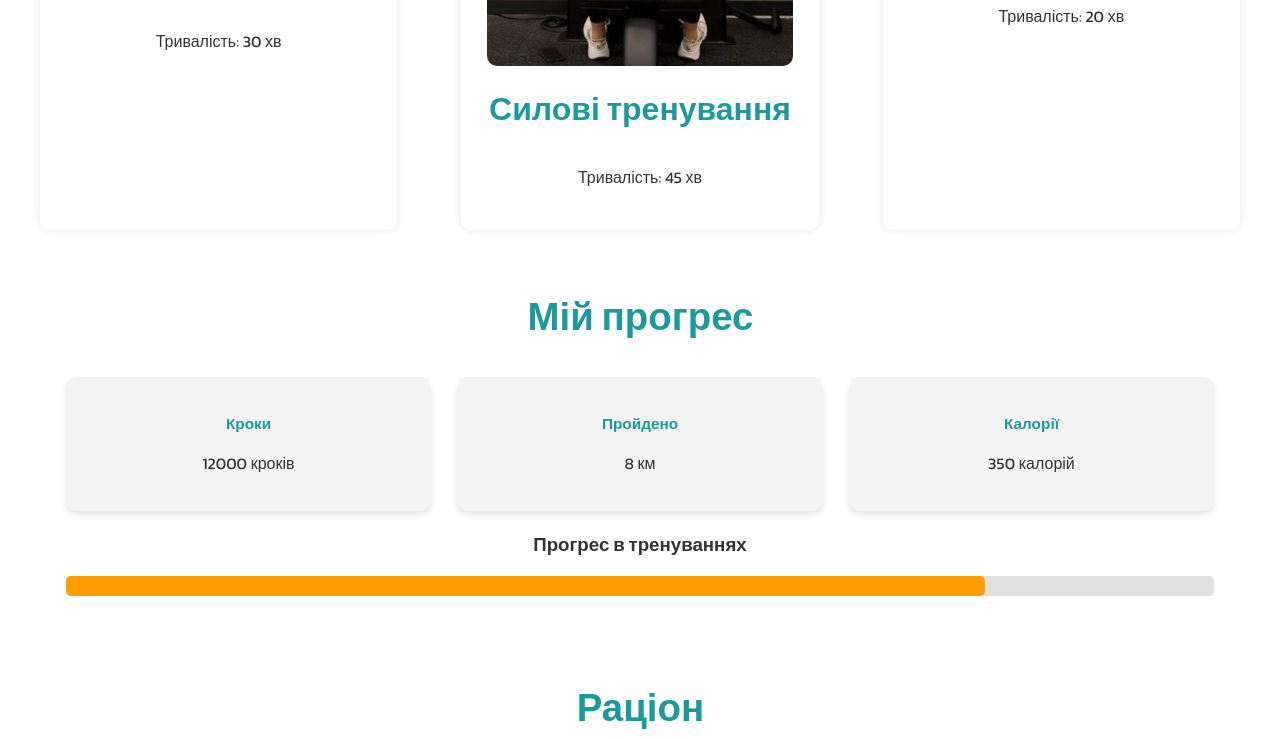
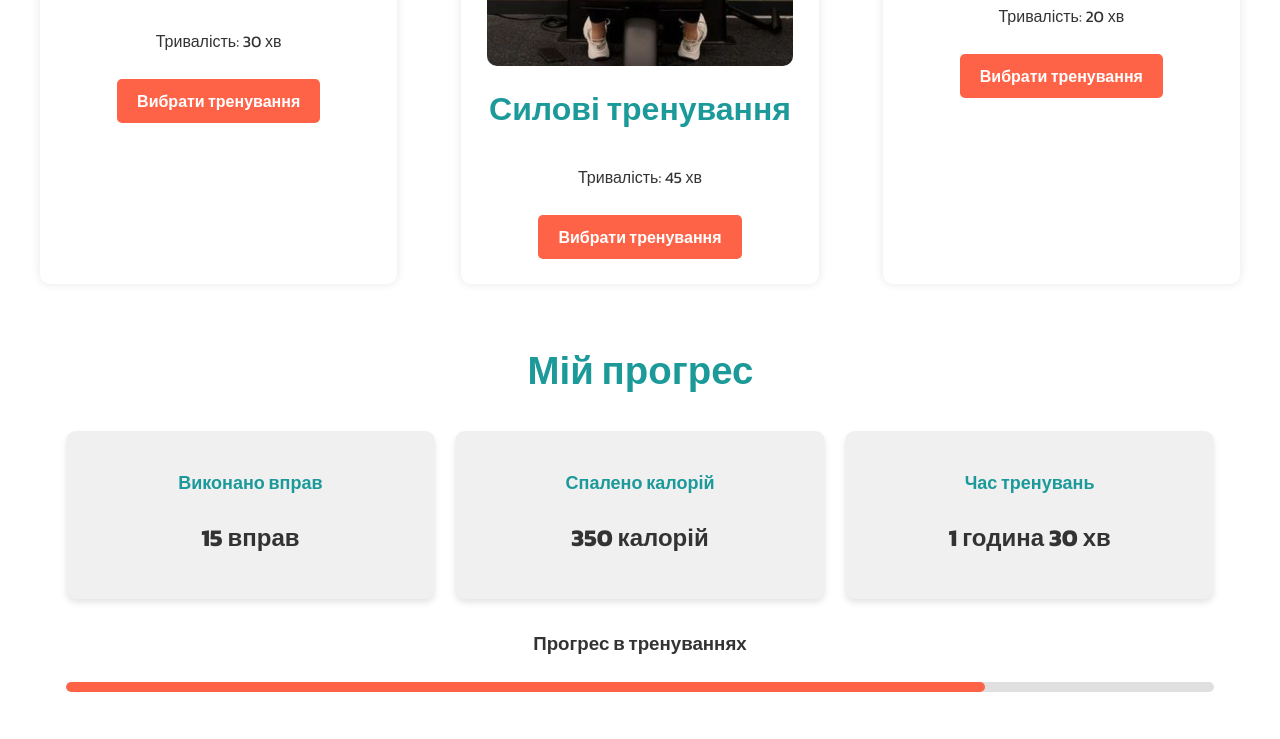
Before and after one commit to decalcoomania/RoksolanaYadzhak_lab1, a plain HTML site: page index.html in a window 1280 px wide. Shown: the part 1612-2351 px from the top of the page. Drawn offline with Linux system fonts and the light colour scheme; a web font is replaced by a local one.

Commit message:
правки2

```diff
--- a/index.html
+++ b/index.html
@@ -43,6 +43,7 @@
                         <img src="cardio1.jpg" alt="Кардіо тренування">
                         <h3>Кардіо тренування</h3>
                         <p>Тривалість: 30 хв</p>
+                        <a href="#" class="select-button">Вибрати тренування</a>
                     </div>
 
                     <!-- Картка 2: Силові вправи -->
@@ -50,6 +51,7 @@
                         <img src="gym.jpg" alt="Силові тренування">
                         <h3>Силові тренування</h3>
                         <p>Тривалість: 45 хв</p>
+                        <a href="#" class="select-button">Вибрати тренування</a>
                     </div>
 
                     <!-- Картка 3: Розтяжка -->
@@ -57,7 +59,9 @@
                         <img src="zastavka.jpg" alt="Розтяжка">
                         <h3>Розтяжка</h3>
                         <p>Тривалість: 20 хв</p>
+                        <a href="#" class="select-button">Вибрати тренування</a>
                     </div>
+
                 </div>
             </section>
 
@@ -65,19 +69,23 @@
             <section class="progress">
                 <h2>Мій прогрес</h2>
                 <div class="progress-statistics">
+                    <!-- Картка 1: Виконано вправ -->
                     <div class="stat-card">
-                        <h3>Кроки</h3>
-                        <p>12000 кроків</p>
+                        <h3>Виконано вправ</h3>
+                        <p>15 вправ</p>
                     </div>
+                    <!-- Картка 2: Спалено калорій -->
                     <div class="stat-card">
-                        <h3>Пройдено</h3>
-                        <p>8 км</p>
-                    </div>
-                    <div class="stat-card">
-                        <h3>Калорії</h3>
+                        <h3>Спалено калорій</h3>
                         <p>350 калорій</p>
                     </div>
+                    <!-- Картка 3: Час тренувань -->
+                    <div class="stat-card">
+                        <h3>Час тренувань</h3>
+                        <p>1 година 30 хв</p>
+                    </div>
                 </div>
+                <!-- Прогрес у тренуваннях -->
                 <div class="training-progress">
                     <h3>Прогрес в тренуваннях</h3>
                     <div class="progress-bar">
@@ -85,6 +93,7 @@
                     </div>
                 </div>
             </section>
+
 
 
             <section id="nutrition-section" class="nutrition">
--- a/style.css
+++ b/style.css
@@ -262,28 +262,52 @@ h2 {
     color: #1c9999;
 }
 
-.calories-tracker {
-    margin-top: 3vw;
+/* Стилі для карток прогресу */
+.progress-statistics {
+    display: grid;
+    grid-template-columns: repeat(3, 1fr);
+    gap: 20px;
+    margin-top: 30px;
 }
 
-.calories-tracker p {
-    font-size: 1.1vw;
+.stat-card {
+    background-color: #f0f0f0;
+    padding: 20px;
+    border-radius: 10px;
+    text-align: center;
+    box-shadow: 0 4px 6px rgba(0, 0, 0, 0.1);
+}
+
+.stat-card h3 {
+    font-size: 18px;
+    margin-bottom: 10px;
+}
+
+.stat-card p {
+    font-size: 24px;
+    font-weight: bold;
     color: #333;
 }
 
+/* Стилі для шкали прогресу */
+.training-progress {
+    margin-top: 30px;
+}
+
 .progress-bar {
-    background: #e0e0e0;
+    width: 100%;
+    background-color: #e0e0e0;
+    height: 10px;
     border-radius: 5px;
-    width: 100%;
-    height: 20px;
-    margin-top: 1vw;
+    overflow: hidden;
 }
 
 .progress-fill {
-    background: #ff9e00;
     height: 100%;
-    border-radius: 5px;
+    background-color: #ff6347; /* Колір як у кнопки "Вибрати тренування" */
+    transition: width 0.5s ease-in-out;
 }
+
 /* Сховати контент всіх днів за замовчуванням */
 .meal-content .meal-day {
     display: none;
@@ -343,6 +367,23 @@ input[type="radio"]:checked + label {
     padding: 5px 0;
 }
 
+/* Стилі для кнопки "Вибрати тренування" */
+.select-button {
+    display: inline-block;
+    padding: 10px 20px;
+    background-color: #ff6347; /* Колір, що такий самий, як у кнопки "Розпочати" */
+    color: #fff;
+    text-decoration: none;
+    font-weight: bold;
+    text-align: center;
+    border-radius: 5px;
+    margin-top: 10px;
+    transition: background-color 0.3s ease;
+}
+
+.select-button:hover {
+    background-color: #ff4500; /* Трохи темніший відтінок при наведенні */
+}
 
 
 /* Футер */
```
